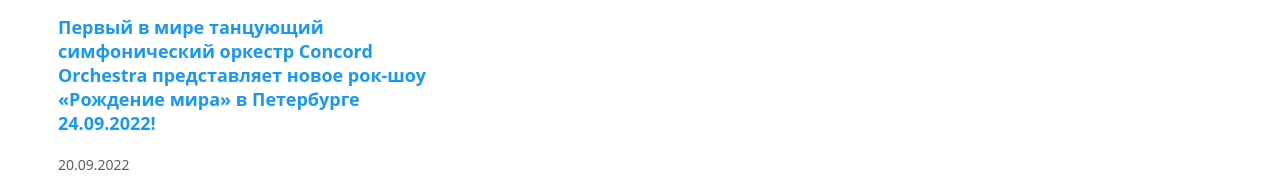
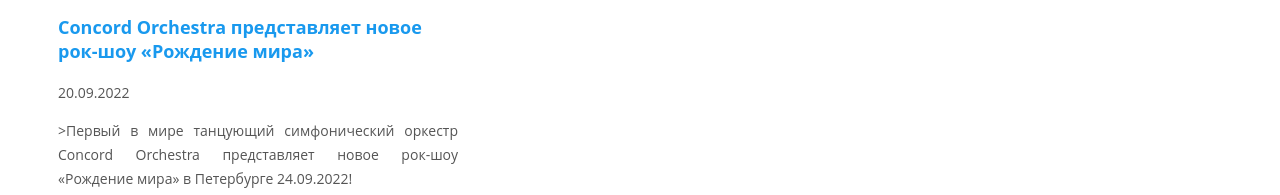
Before and after one commit to marklitvak/gnesinchess_2022, a plain HTML site: page blog.html in a window 1280 px wide. Shown: the part 569-764 px from the top of the page. Drawn offline with Linux system fonts and the light colour scheme.

Commit message:
Update blog.html

```diff
--- a/blog.html
+++ b/blog.html
@@ -36,10 +36,11 @@
             </div>
           </div>
           <div class="entry-header">
-            <h3><a>Первый в мире танцующий симфонический оркестр Concord Orchestra представляет новое рок-шоу «Рождение мира» в Петербурге 24.09.2022!</a></h3>
+            <h3><a>Concord Orchestra представляет новое рок-шоу «Рождение мира»</a></h3>
             <span class="date">20.09.2022</span>
           </div>
           <div class="entry-content">
+            <p>>Первый в мире танцующий симфонический оркестр Concord Orchestra представляет новое рок-шоу «Рождение мира» в Петербурге 24.09.2022!</p>
             <p>Приготовьтесь к погружению в сияющий мир музыкальных культур вместе с танцующим симфоническим оркестром! Мы много путешествовали, чтобы по крупицам собрать лучшие мелодии и создать уникальную программу с собственной мифологией.</p>
             <p>Хотите услышать, как звучит Большой каньон, фьорды, бескрайняя тайга и Великая Китайская стена? Добро пожаловать в мир нового рок-шоу «Рождение мира» CONCORD ORCHESTRA! Вы увидите, как Посланники Вселенной творят историю, и вместе с нами побываете в кругосветном путешествии!</p>
             <p>Новый клип — это своеобразный приквел к рок-шоу, где мы рассказываем начало истории «Рождения мира». Продолжение ожидает вас непосредственно на концертах в каждом городе. А сейчас — самое время познакомиться с новым миром и стать на шаг ближе к разгадке тайн музыкальных культур!</p>
```
